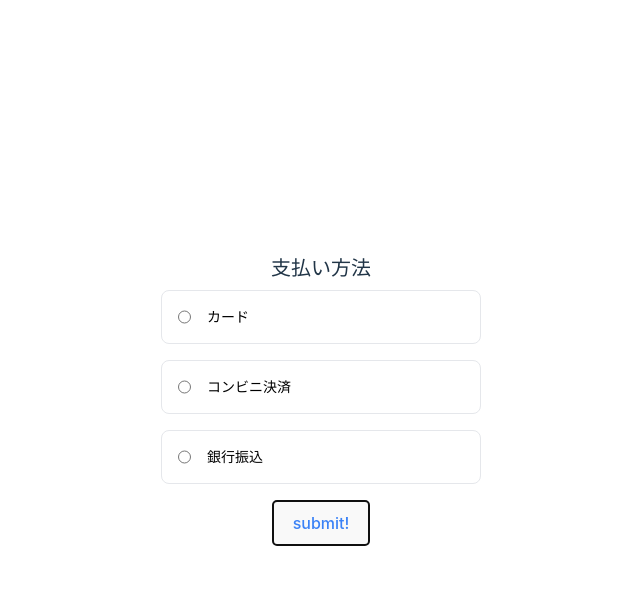
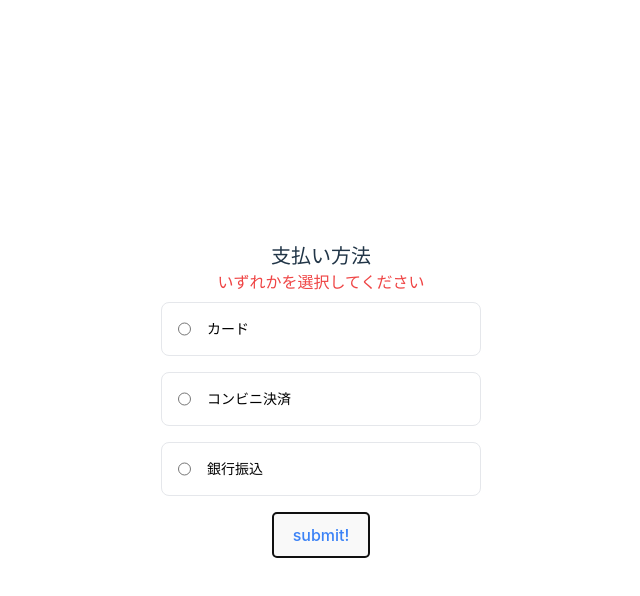
Before and after one commit to usk94/on-blur-and-on-submit-validation, a React (Vite) app: page / in a window 1280 px wide. Both pictures are taken after a click on the button "submit!". Shown: the top 596 px of the page, without its empty margins (319-959 px from the left). Built offline with nearby package versions, Linux system fonts and the light colour scheme.

Commit message:
for selected payment method

```diff
--- a/src/App.tsx
+++ b/src/App.tsx
@@ -4,6 +4,7 @@ import { zodResolver } from "@hookform/resolvers/zod"
 import { Card } from "./Card"
 import { Convini } from "./Convini"
 import { Bank } from "./Bank"
+import { ErrorMessage } from "@hookform/error-message"
 
 const paymentMethods = ["card", "convini", "bank"] as const
 
@@ -37,6 +38,11 @@ const App = () => {
         className="flex flex-col w-screen h-screen justify-center items-center"
       >
         <p className="text-xl font-semibold">支払い方法</p>
+        <ErrorMessage
+          errors={formMethods.formState.errors}
+          name="selectedPaymentMethod"
+          render={() => <p className="text-red-500 text-base">いずれかを選択してください</p>}
+        />
         <div className="mt-2 flex flex-col gap-y-4 w-80">
           {paymentMethods.map((method) => {
             switch (method) {
```
